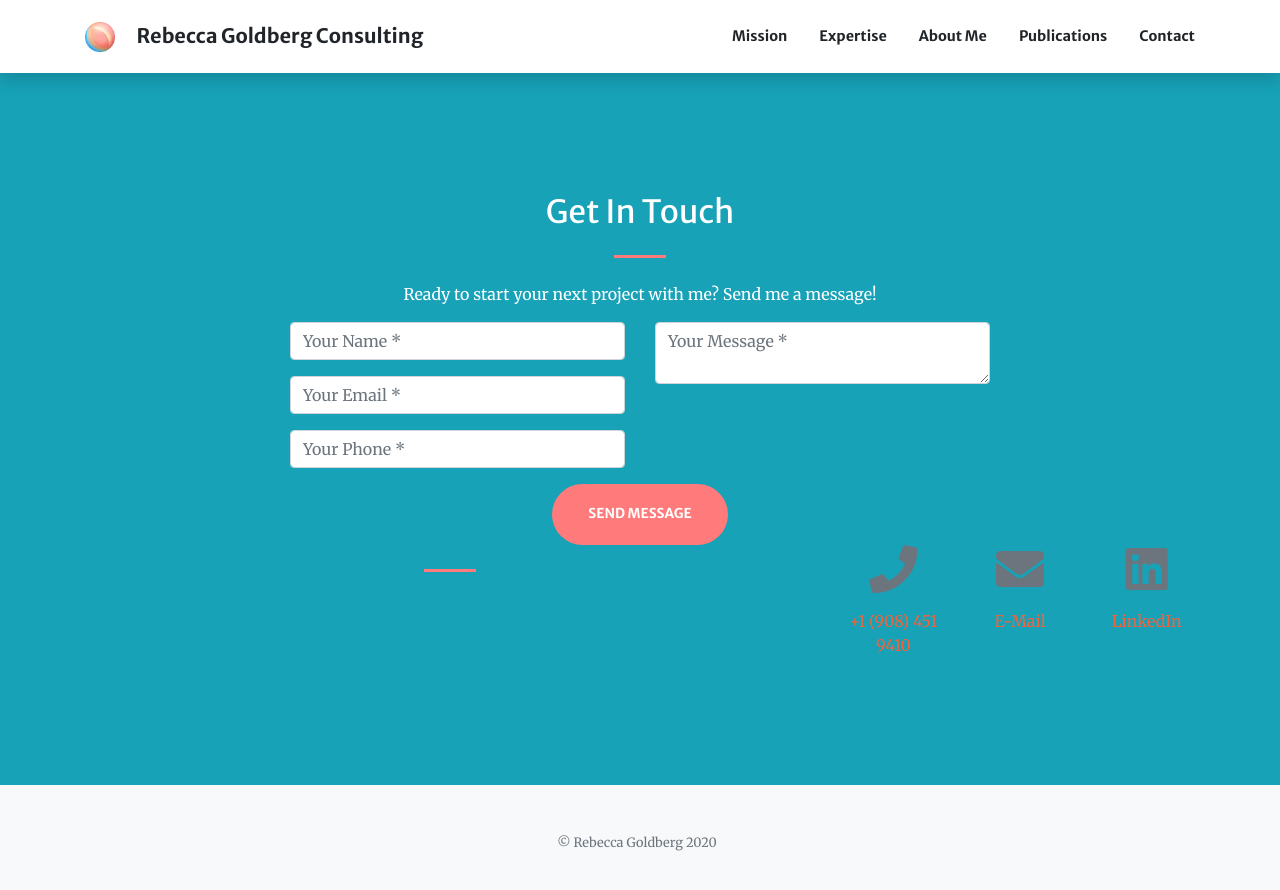
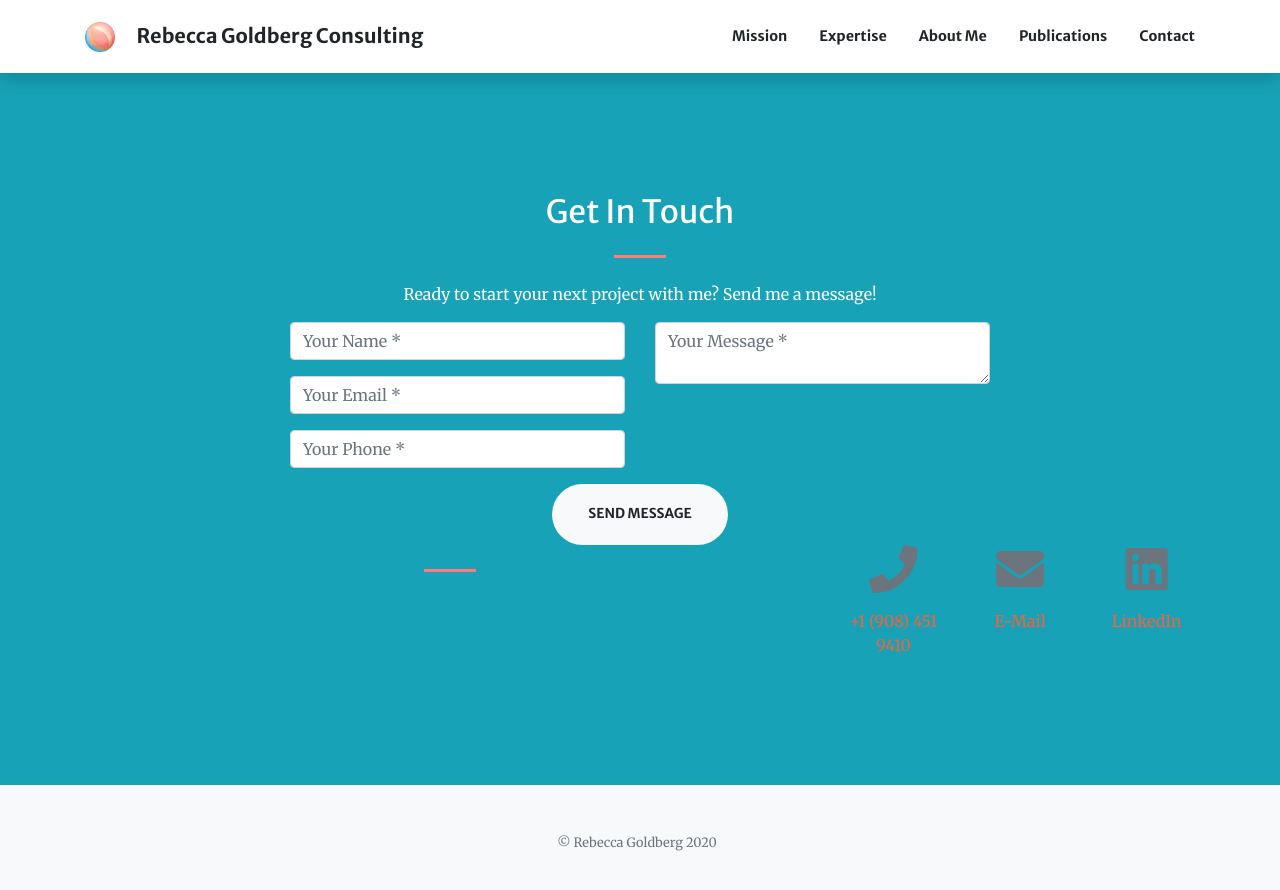
Before and after one commit to rebeccagoldberg/rebeccagoldberg.github.io, a Jekyll site: the page built from index.md, in a window 1280 px wide and 900 px high, scrolled down 4410 px. Shown: the top 890 px of the window. Built offline with Jekyll 4.4.1, drawn with Linux system fonts in a browser that asks for light colours.

Commit message:
Update contact.html

```diff
--- a/_includes/contact.html
+++ b/_includes/contact.html
@@ -34,7 +34,7 @@
               <div class="clearfix"></div>
               <div class="col-lg-12 text-center">
                 <div id="success"></div>
-                <button id="sendMessageButton" class="btn btn-primary btn-xl text-uppercase" type="submit">Send Message</button>
+                <button id="sendMessageButton" class="btn btn-primary btn-xl text-uppercase btn-light" type="submit">Send Message</button>
               </div>
             </div>
           </form>
```
